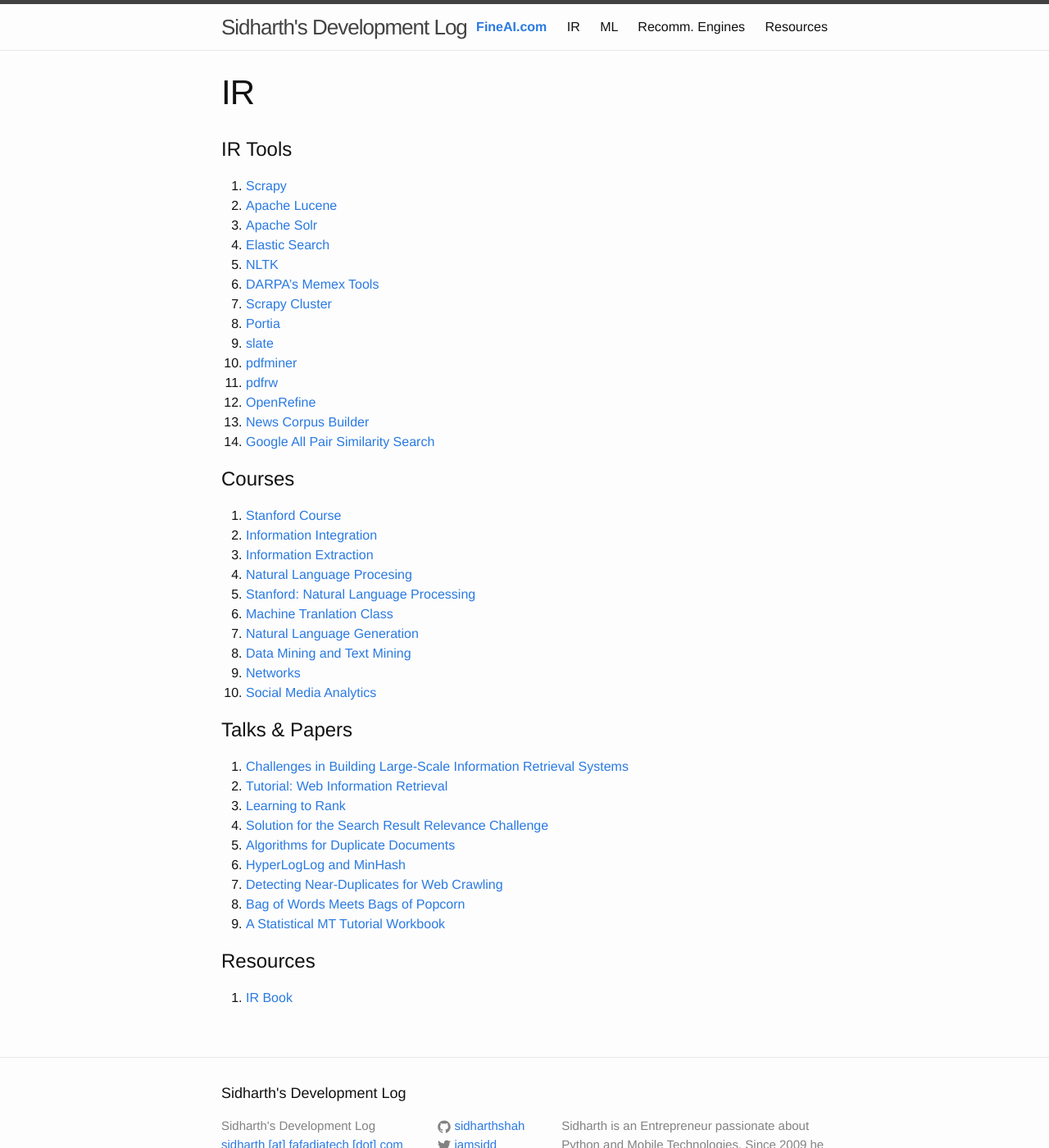
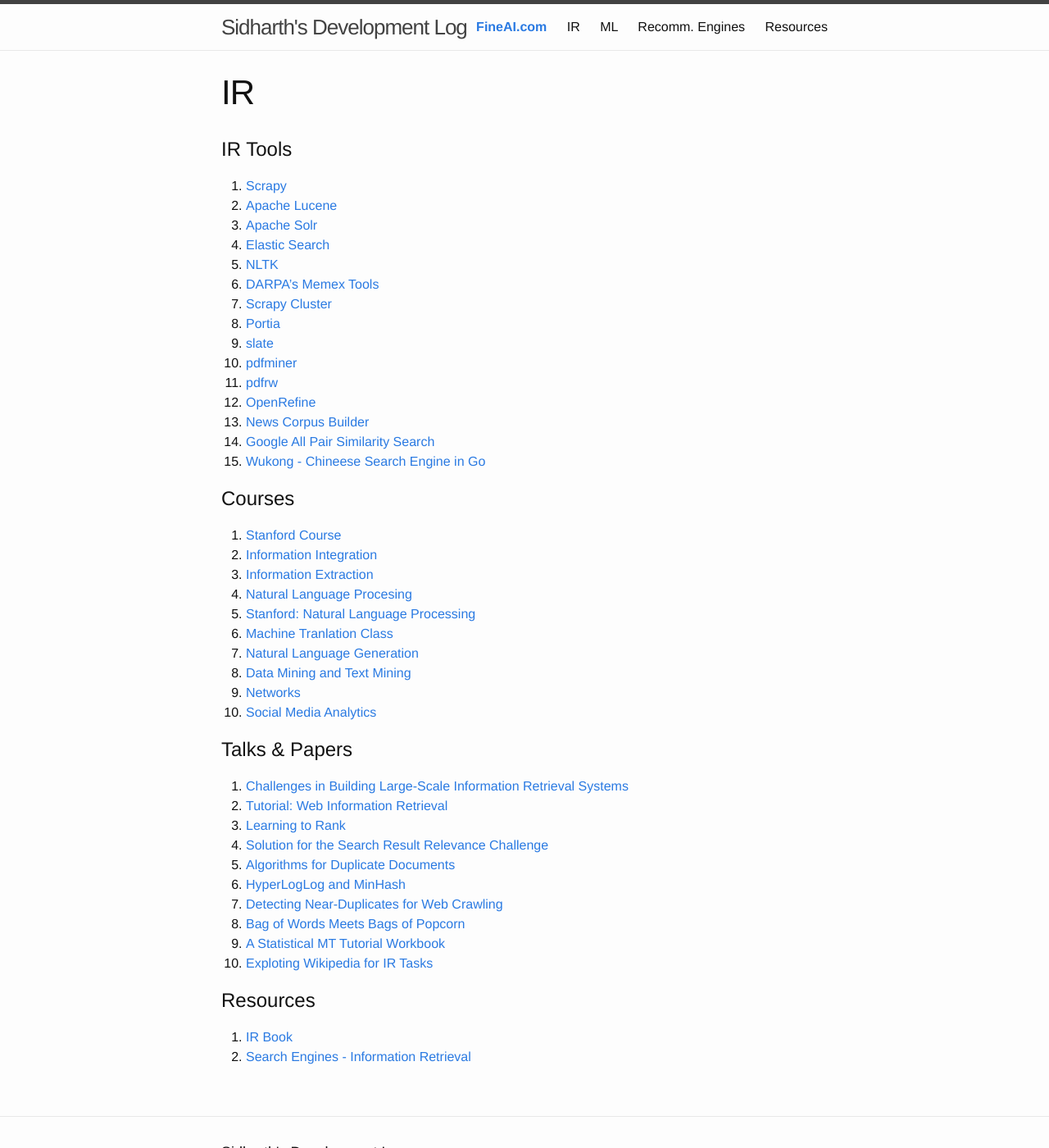
Before and after one commit to sidharthshah/sidharthshah.github.com, a Jekyll site: the page built from information-retrieval.md, in a window 1280 px wide and 1400 px high. Shown: the whole window at 82% size. Built offline with Jekyll 4.4.1, drawn with Linux system fonts in a browser that asks for light colours.

Commit message:
added links

```diff
--- a/information-retrieval.md
+++ b/information-retrieval.md
@@ -20,6 +20,7 @@
 12. [OpenRefine](http://openrefine.org/)
 13. [News Corpus Builder](http://skillachie.github.io/news-corpus-builder/)
 14. [Google All Pair Similarity Search](https://code.google.com/p/google-all-pairs-similarity-search/)
+15. [Wukong - Chineese Search Engine in Go](https://github.com/huichen/wukong)
 
 Courses
 =======
@@ -45,7 +46,9 @@
 7. [Detecting Near-Duplicates for Web Crawling](http://www2007.cpsc.ucalgary.ca/papers/paper215.pdf)
 8. [Bag of Words Meets Bags of Popcorn](https://www.kaggle.com/c/word2vec-nlp-tutorial)
 9. [A Statistical MT Tutorial Workbook](http://www.isi.edu/natural-language/mt/wkbk-rw.pdf)
+10. [Exploting Wikipedia for IR Tasks](http://vitiokm.wix.com/wikitutorial)
 
 Resources
 =========
 1. [IR Book](http://www-nlp.stanford.edu/IR-book/)
+2. [Search Engines - Information Retrieval](http://ciir.cs.umass.edu/downloads/SEIRiP.pdf)
```
